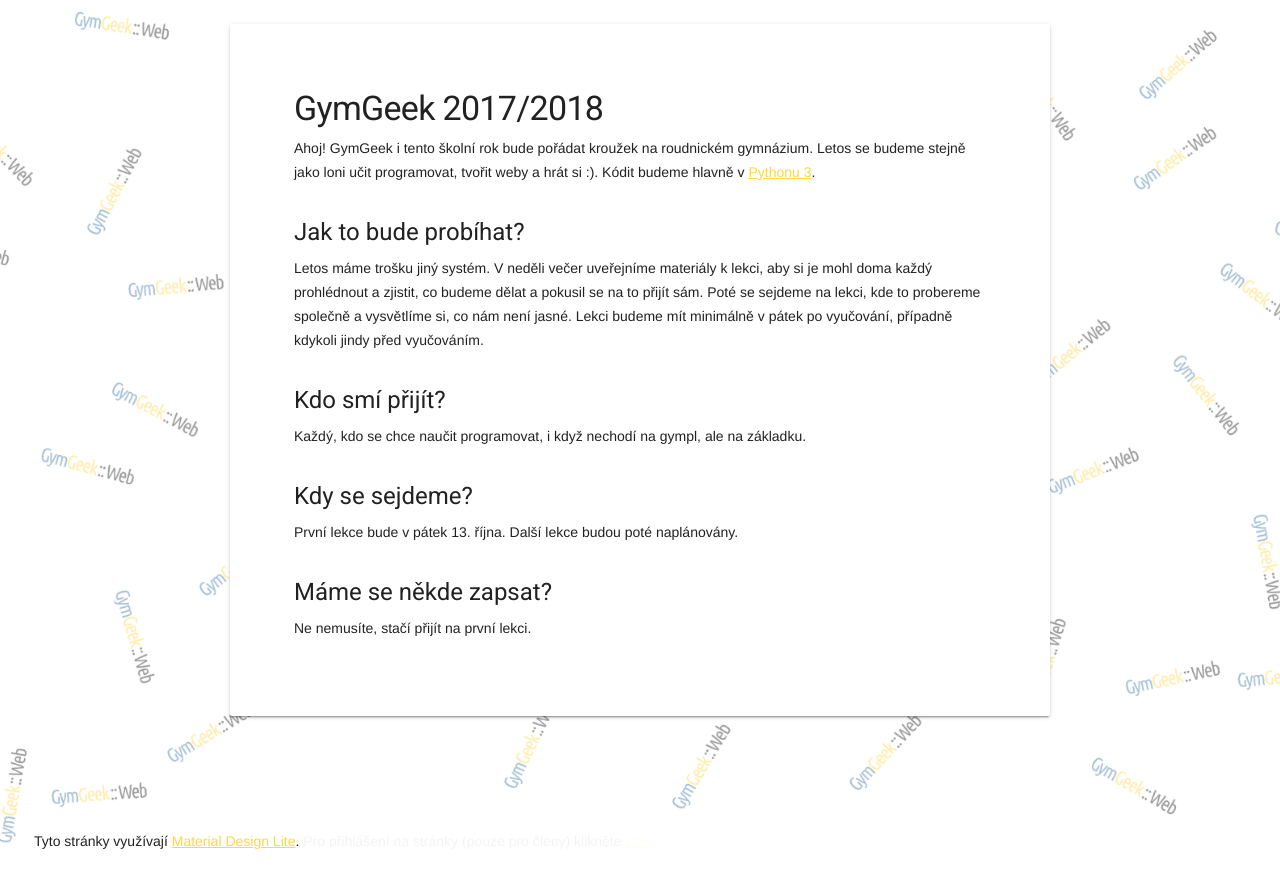
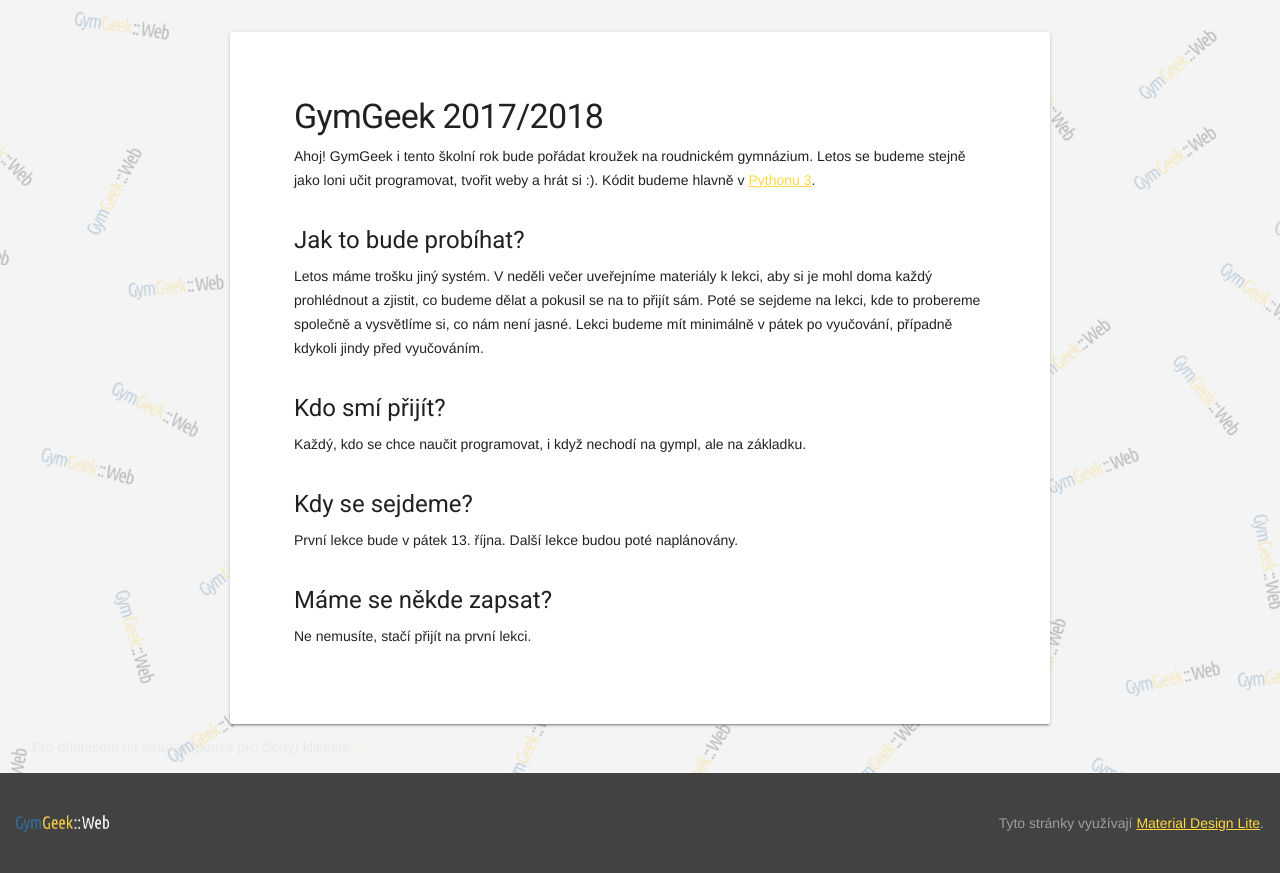
Before and after one commit to bugulin/gymgeek-web, a Django app: page / in a window 1280 px wide. Run offline with Django 3.2, Linux system fonts and the light colour scheme; parts of the project's set-up code (start-up, migrations or seed data) failed here and were passed over.

Commit message:
Předělání šablony 'landing page' a úprava stylů.

```diff
--- a/core/decorators.py
+++ b/core/decorators.py
@@ -15,7 +15,7 @@ URLS_1 =  (
     #r'^{}$'.format(static('images/gymgeek-academy.png').lstrip('/')),
     r'^{}$'.format(static('images/gymgeek-web.png').lstrip('/')),
 
-    r'^{}$'.format(static('css/landing.css').lstrip('/')),
+    r'^{}$'.format(static('css/styles.css').lstrip('/')),
 )
 
 # Uživatel nesmí být přihlášen
--- a/core/static/css/styles.css
+++ b/core/static/css/styles.css
@@ -30,7 +30,6 @@ body {
 }
 
 /* ----- HEADER ----- */
-
 .mdl-layout__header .mdl-navigation button {
     width: 40px;
     height: 40px;
@@ -69,7 +68,7 @@ img.avatar {
 
 /* ----- PAGE CONTENT ----- */
 .page-content {
-    padding: 16px 32px 64px 32px;
+    padding: 16px 32px;
 }
 
 section {
@@ -134,7 +133,7 @@ a:hover .mdl-card {
 }
 
 .mdl-card__document {
-    padding: 64px;
+    padding: 32px;
 }
 
 .mdl-card__document h1 {
@@ -174,6 +173,14 @@ a:hover .mdl-card {
 }
 
 /* --- FORM --- */
+form .mdl-textfield {
+    margin-right: 8px;
+}
+
+form .mdl-textfield label {
+    color: rgba(0, 0, 0, .56);
+}
+
 form table .mdl-js-textfield {
     display: block;
     width: auto;
@@ -207,3 +214,39 @@ footer div.mdl-logo img {
     height: 1.2em;
     vertical-align: text-top;
 }
+
+/* ----- LANDING PAGE ----- */
+body.landing {
+    background-color: white;
+    background-repeat: repeat;
+    background-attachment: scroll;
+    background-position: center;
+    background-size: cover;
+}
+
+body.landing .page-content {
+    margin-bottom: 100px;
+}
+
+body.landing footer {
+    position: fixed;
+    bottom: 0;
+    width: 100%;
+    box-sizing: border-box;
+}
+
+body.landing footer p {
+    margin: 0;
+    line-height: 36px;
+}
+
+/* ----- BIG SCREEN ----- */
+@media screen and (min-width: 760px) {
+    .page-content {
+        padding-top: 32px;
+    }
+
+    .mdl-card__document {
+        padding: 64px;
+    }
+}
--- a/core/templates/404.html
+++ b/core/templates/404.html
@@ -1,6 +1,6 @@
 {% extends 'templates/landing_page.html' %}
 
 {% block content %}
-    <h1 class="big">404</h1>
-    <p>Požadovaná adresa '{{ request.path }}' nebyla na tomto serveru nalezena.</p>
+    <h1>Chyba 404</h1>
+    <p>Omlouváme se, ale požadovaná stránka na adrese <a href="{{ request.path }}">{{ request.path }}</a> nebyla nalezena.</p>
 {% endblock %}
--- a/core/templates/500.html
+++ b/core/templates/500.html
@@ -1,6 +1,6 @@
 {% extends 'templates/landing_page.html' %}
 
 {% block content %}
-    <h1 class="big">500</h1>
-    <p>Chyba serveru.</p>
+    <h1>Chyba 500</h1>
+    <p>Velice se omlouváme, ale něco se pokazilo. Kontaktujte prosím správce serveru, ten to snad dokáže vyřešit.</p>
 {% endblock %}
--- a/core/templates/core/login.html
+++ b/core/templates/core/login.html
@@ -1,90 +1,8 @@
-<!DOCTYPE html>
-<html>
-<head>
-    {% csrf_token %}
-    <meta charset="utf-8">
-    <meta name="description" content="Websites of gymgeek.">
-    <meta name="viewport" content="width=device-width, initial-scale=1.0, minimum-scale=1.0">
+{% extends 'templates/landing_page.html' %}
 
-    {% load static %}
-    <title>gymgeek</title>
+{% block content %}
+    <h1>GymGeek 2017/2018</h1>
 
-    <link rel="icon" href="{% static 'images/favicon.ico' %}" type="image/ico">
-    <link rel="stylesheet" href="https://fonts.googleapis.com/css?family=Roboto:regular,bold,italic,thin,light,bolditalic,black,medium&amp;lang=en">
-    <link rel="stylesheet" href="https://fonts.googleapis.com/icon?family=Material+Icons">
-    <link rel="stylesheet" href="https://code.getmdl.io/1.3.0/material.indigo-amber.min.css" />
-    <script defer src="https://code.getmdl.io/1.3.0/material.min.js"></script>
-
-    <style>
-        body {
-            background: white url("{% static 'images/wallpaper.png' %}") repeat scroll   center/cover;
-        }
-
-        .page-content {
-            padding: 24px;
-        }
-
-        article {
-            max-width: 820px;
-            margin: 0 auto;
-        }
-
-        .mdl-card__document {
-            padding: 64px;
-        }
-
-        .mdl-card__document h1 {
-            font-size: 34px;
-            line-height: 40px;
-            margin: 0 0 8px 0;
-        }
-
-        .mdl-card__document h2 {
-            font-size: 24px;
-            line-height: 32px;
-            margin: 32px 0 8px;
-        }
-
-        .mdl-card__document h3 {
-            font-size: 20px;
-            line-height: 28px;
-            margin: 24px 0 8px;
-        }
-
-        .mdl-card__document p {
-            margin: 4px 0 12px;
-        }
-
-        footer {
-            background-color: rgba(255, 255, 255, .87);
-            padding: 8px 10px;
-            margin-top: 32px;
-        }
-
-        footer p {
-            margin: 0;
-        }
-
-        @media screen and (min-width: 820px) and (min-height: 820px) {
-            body {
-                position: absolute;
-                width: 100%;
-                height: 100%;
-            }
-
-            footer {
-                position: absolute;
-                bottom: 12px;
-            }
-        }
-    </style>
-</head>
-<body>
-    <div class="page-content">
-        <article>
-            <div class="mdl-card mdl-shadow--2dp" style="width: 100%;">
-                <div class="mdl-card__document">
-                    <h1>GymGeek 2017/2018</h1>
     <p>Ahoj! GymGeek i tento školní rok bude pořádat kroužek na roudnickém gymnázium. Letos se budeme stejně jako loni učit programovat, tvořit weby a hrát si :). Kódit budeme hlavně v <a href="https://www.python.org/">Pythonu 3</a>.</p>
     <h2>Jak to bude probíhat?</h2>
     <p>Letos máme trošku jiný systém. V neděli večer uveřejníme materiály k lekci, aby si je mohl doma každý prohlédnout a zjistit, co budeme dělat a pokusil se na to přijít sám. Poté se sejdeme na lekci, kde to probereme společně a vysvětlíme si, co nám není jasné. Lekci budeme mít minimálně v pátek po vyučování, případně kdykoli jindy před vyučováním.</p>
@@ -94,13 +12,7 @@
     <p>První lekce bude v pátek 13. října. Další lekce budou poté naplánovány.</p>
     <h2>Máme se někde zapsat?</h2>
     <p>Ne nemusíte, stačí přijít na první lekci.</p>
-                </div>
-            </div>
-        </article>
+{% endblock %}
 
-        <footer>
-            <p>Tyto stránky využívají <a href="https://getmdl.io/" target="_blank">Material Design Lite</a>.<span style="opacity: 0.05;"> Pro přihlášení na stránky (pouze pro členy) klikněte <a href="{% url 'social:begin' 'google-oauth2' %}">zde</a>.</span></p>
-        </footer>
-    </div>
-</body>
-</html>
+{% block note %}<span style="opacity: 0.05;">Pro přihlášení na stránky (pouze pro členy) klikněte <a href="{% url 'social:begin' 'google-oauth2' %}">zde</a>.</span>{% endblock %}
+{% block footer %}<p>Tyto stránky využívají <a href="https://getmdl.io/" target="_blank">Material Design Lite</a>.</p>{% endblock %}
--- a/core/templates/snippets/head.html
+++ b/core/templates/snippets/head.html
@@ -9,4 +9,5 @@
 <link rel="stylesheet" href="https://fonts.googleapis.com/css?family=Roboto:regular,bold,italic,thin,light,bolditalic,black,medium">
 <link rel="stylesheet" href="https://fonts.googleapis.com/icon?family=Material+Icons">
 <link rel="stylesheet" href="https://code.getmdl.io/1.3.0/material.indigo-amber.min.css">
+<link rel="stylesheet" href="{% static 'css/styles.css' %}">
 <script defer src="https://code.getmdl.io/1.3.0/material.min.js"></script>
--- a/core/templates/templates/base.html
+++ b/core/templates/templates/base.html
@@ -1,9 +1,8 @@
 <!DOCTYPE html>
 <html>
     <head>
+        {% load static %}
         {% include 'snippets/head.html' %}
-        {% load static %}
-        <link rel="stylesheet" href="{% static 'css/styles.css' %}">
     </head>
 
     <body>
@@ -53,6 +52,7 @@
                         <div class="mdl-logo"><img src="{% static 'images/gymgeek-web.png' %}" alt="gymgeek-web logo" /></div>
                         <ul class="mdl-mini-footer__link-list">
                             <li><a href="{% url 'accounts:index' %}">Seznam gymgeeků</a></li>
+                            {% if user.is_staff %}<li><a href="{% url 'admin:index' %}">Správa systému</a></li>{% endif %}
                         </ul>
                     </div>
                 </footer>
--- a/core/templates/templates/landing_page.html
+++ b/core/templates/templates/landing_page.html
@@ -1,22 +1,32 @@
 <!DOCTYPE html>
 <html>
     <head>
+        {% load static %}
         {% include 'snippets/head.html' %}
-        {% load static %}
-        <link rel="stylesheet" href="{% static 'css/landing.css' %}">
     </head>
 
-    <body>
-        <div class="mdl-layout mdl-js-layout" style="background-image: url({% static 'images/wallpaper.png' %})">
+    <body class="landing" style="background-image: url({% static 'images/wallpaper.png' %});">
+        <div class="mdl-layout mdl-js-layout">
             <main class="mdl-layout__content">
                 <div class="page-content">
-                    {% block content %}<h1>Někdo zapomněl dodat obsah.</h1>{% endblock %}
+                    <article class="mdl-container">
+                        <div class="mdl-card mdl-shadow--2dp" style="width: 100%;">
+                            <div class="mdl-card__document">
+                                {% block content %}<h1>Někdo zapomněl dodat obsah.</h1>{% endblock %}
+                            </div>
+                        </div>
+                    </article>
+                    {% block note %}{% endblock %}
                 </div>
 
                 <footer class="mdl-mini-footer">
                     <div class="mdl-mini-footer__left-section">
                         <div class="mdl-logo"><img src="{% static 'images/gymgeek-web.png' %}" alt="gymgeek-web logo" /></div>
                     </div>
+
+                    <div class="mdl-mini-footer__right-section">
+                        {% block footer %}{% endblock %}
+                    </div>
                 </footer>
             </main>
         </div>
--- a/core/templates/templates/minor_page.html
+++ b/core/templates/templates/minor_page.html
@@ -1,9 +1,8 @@
 <!DOCTYPE html>
 <html>
     <head>
+        {% load static %}
         {% include 'snippets/head.html' %}
-        {% load static %}
-        <link rel="stylesheet" href="{% static 'css/styles.css' %}">
     </head>
 
     <body>
```
Also changed, not shown: core/static/images/wallpaper.png, 1 other file. Lines whose indentation alone changed are shown as unchanged.
